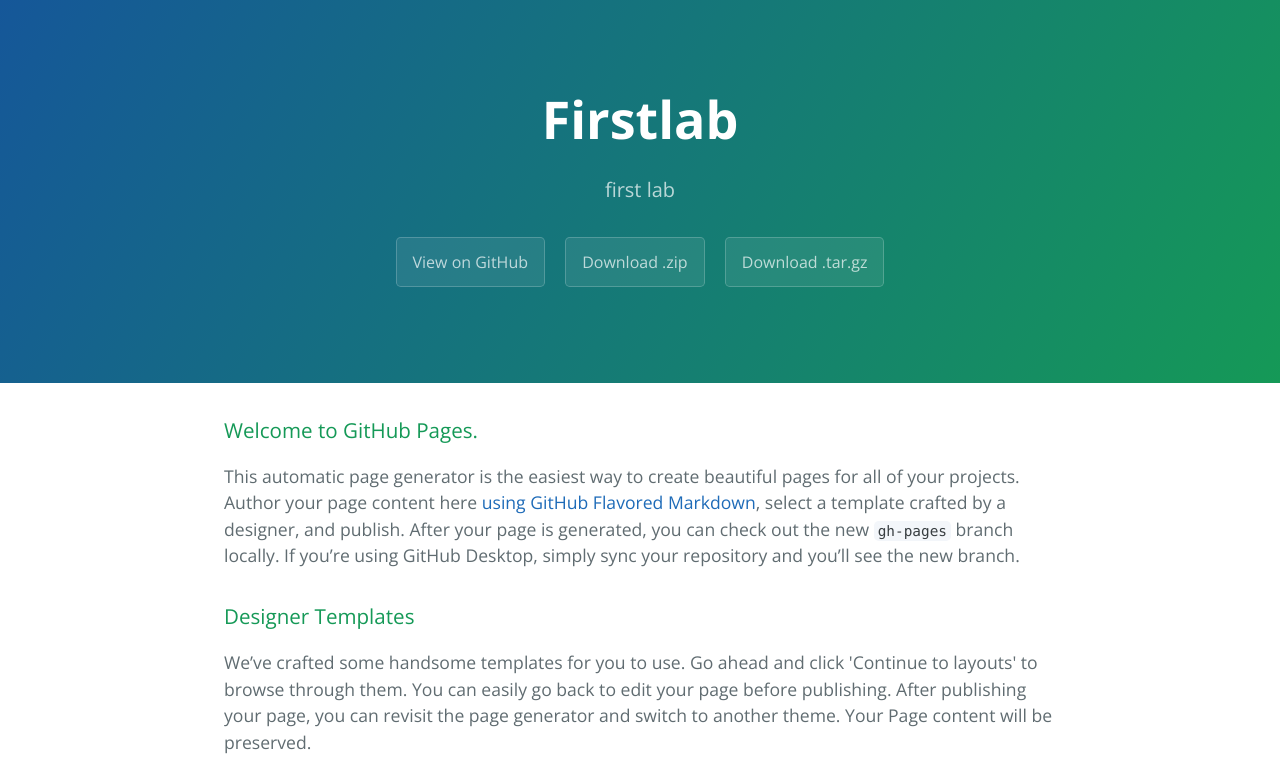
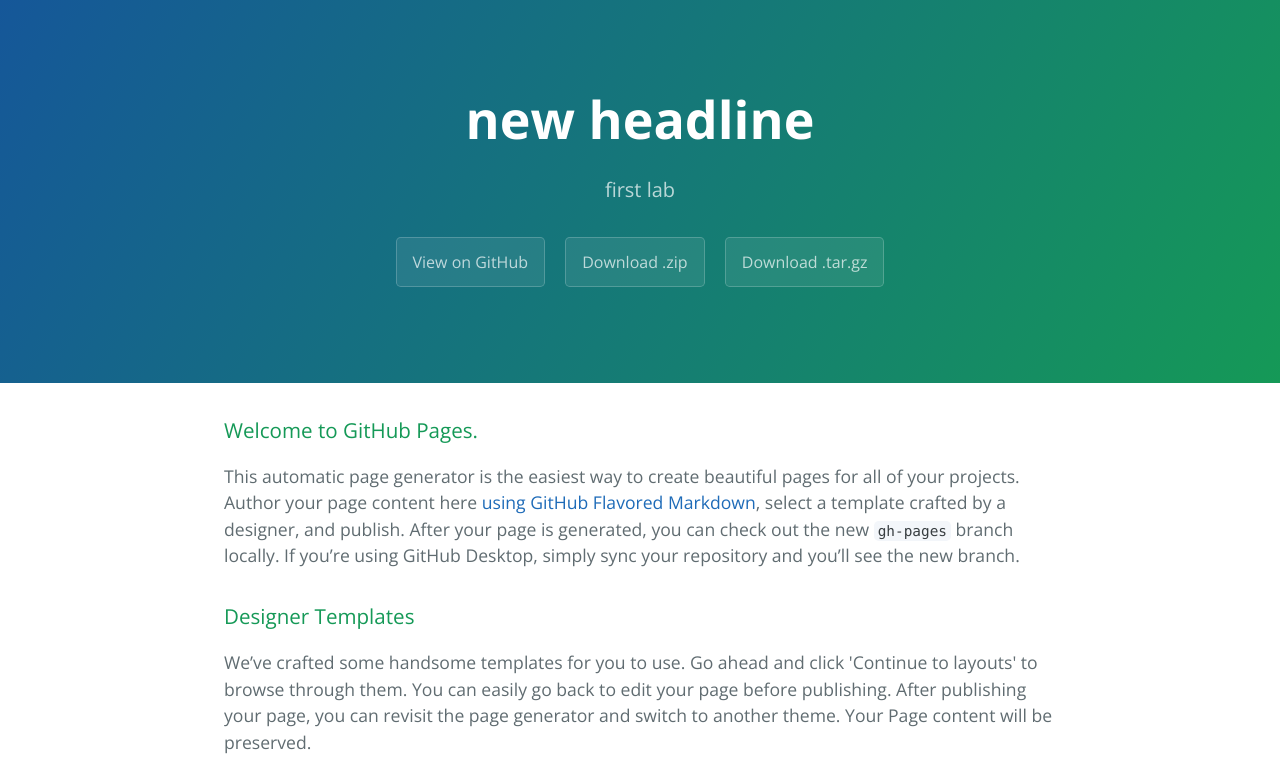
Before and after one commit to greenbergz/firstLab, a plain HTML site: page index.html in a window 1280 px wide. Shown: the top 784 px of the page. Drawn offline with nearby package versions, Linux system fonts and the light colour scheme.

Commit message:
Update index.html
changed headline

```diff
--- a/index.html
+++ b/index.html
@@ -11,7 +11,7 @@
   </head>
   <body>
     <section class="page-header">
-      <h1 class="project-name">Firstlab</h1>
+      <h1 class="project-name">new headline</h1>
       <h2 class="project-tagline">first lab</h2>
       <a href="https://github.com/greenbergz/firstLab" class="btn">View on GitHub</a>
       <a href="https://github.com/greenbergz/firstLab/zipball/master" class="btn">Download .zip</a>
```
